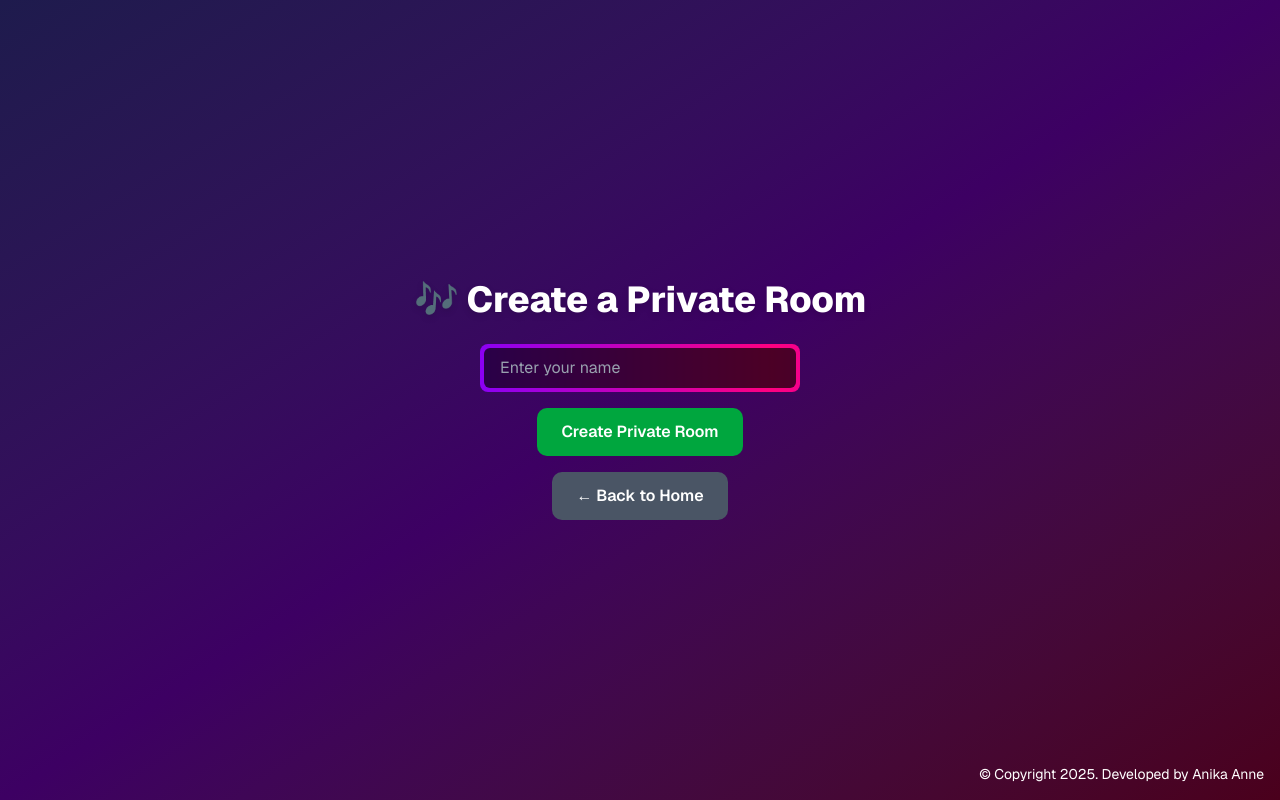
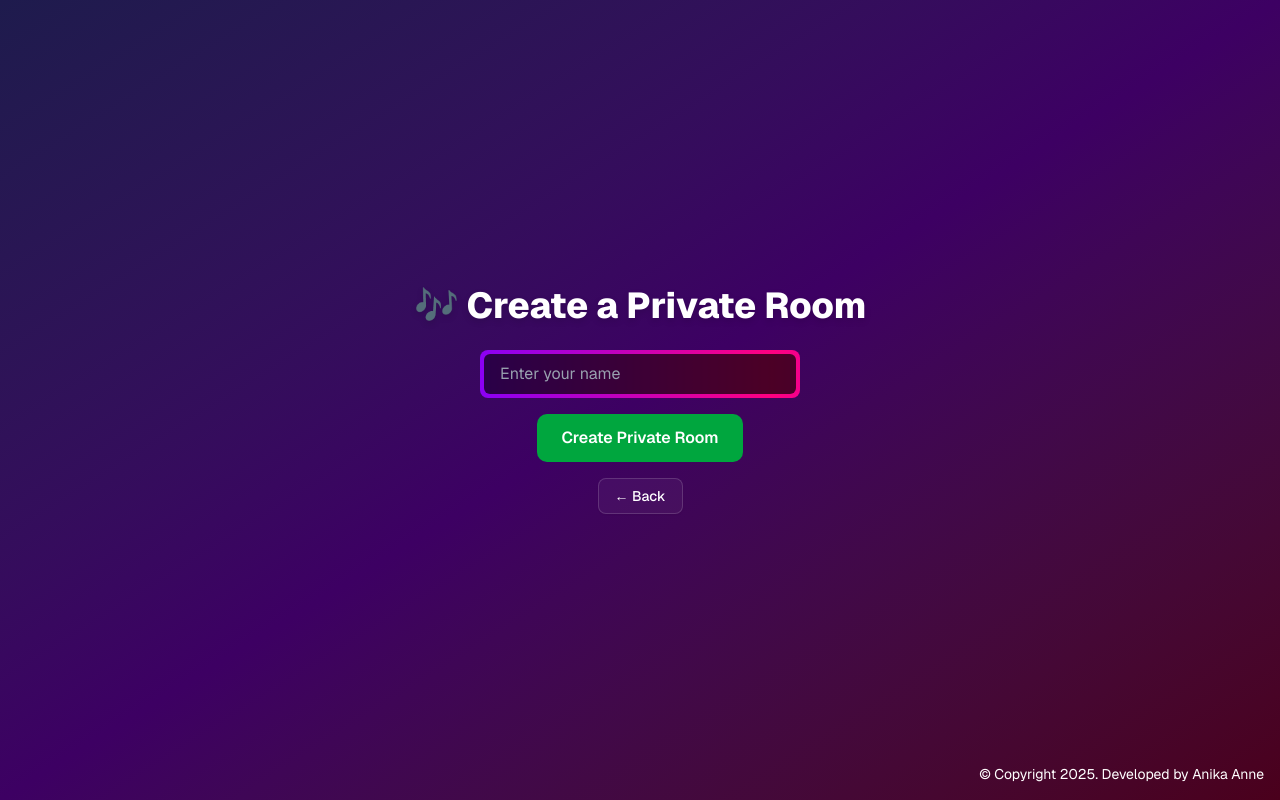
Before and after one commit to anika4anne/guess-the-jam, a Next.js app: page /private/create in a window 1280 px wide. Built offline with nearby package versions, Linux system fonts and the light colour scheme.

Commit message:
update back buttons

```diff
--- a/src/app/playnow/clientPage.tsx
+++ b/src/app/playnow/clientPage.tsx
@@ -425,12 +425,13 @@ export default function PlayNowPage() {
           <>
             <div className="mb-6 flex w-full items-center justify-between">
               <h1 className="text-4xl font-bold">🎵 Let the Game Begin! 🎵</h1>
-              <button
+              <Button
+                variant="outline"
                 onClick={() => router.push("/")}
-                className="rounded-full bg-red-600 px-4 py-2 text-white transition-all hover:bg-red-700"
+                className="border-white/20 bg-white/10 text-white hover:bg-white/20"
               >
-                Exit Game
-              </button>
+                Exit
+              </Button>
             </div>
             <p className="mb-4">
               Now playing songs from: {selectedYears.join(", ")}
@@ -994,12 +995,13 @@ export default function PlayNowPage() {
             Play
           </button>
 
-          <button
+          <Button
+            variant="outline"
             onClick={() => router.push("/")}
-            className="mt-4 rounded-full bg-gray-600 px-6 py-2 text-lg text-white transition-all hover:bg-gray-700"
+            className="mt-4 border-white/20 bg-white/10 text-white hover:bg-white/20"
           >
-            ← Back to Home
-          </button>
+            ← Back
+          </Button>
         </div>
       </div>
 
--- a/src/app/private/create/page.tsx
+++ b/src/app/private/create/page.tsx
@@ -3,6 +3,7 @@
 import { useRouter } from "next/navigation";
 import { useState } from "react";
 import { v4 as uuidv4 } from "uuid";
+import { Button } from "~/components/ui/button";
 
 export default function CreatePrivateRoom() {
   const router = useRouter();
@@ -47,12 +48,13 @@ export default function CreatePrivateRoom() {
         Create Private Room
       </button>
 
-      <button
+      <Button
+        variant="outline"
         onClick={() => router.push("/")}
-        className="mt-4 rounded-lg bg-gray-600 px-6 py-3 font-semibold text-white transition hover:bg-gray-700"
+        className="mt-4 border-white/20 bg-white/10 text-white hover:bg-white/20"
       >
-        ← Back to Home
-      </button>
+        ← Back
+      </Button>
 
       <style jsx>{`
         .animated-border {
```
